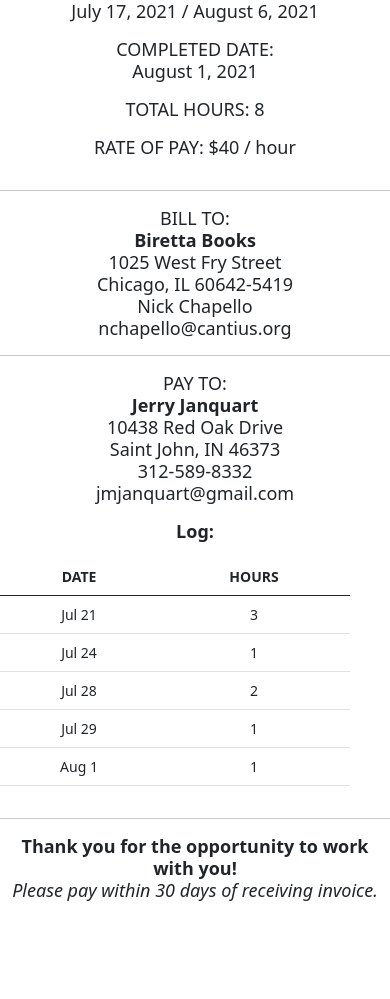
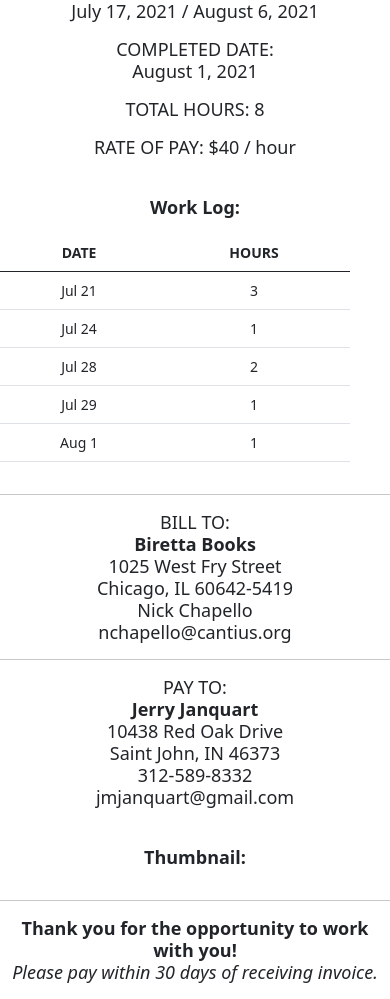
Before and after one commit to githubbjar/myFreelance, a PHP site: page / in a window 390 px wide. Shown: the part 540-1539 px from the top of the page. Before the commit the page ends 1441 px from the top, so only its background shows below. Run offline with PHP 8.4, Linux system fonts and the light colour scheme; some libraries are stand-ins or nearby versions.

Commit message:
move work log, add thumbnails div

```diff
--- a/index.php
+++ b/index.php
@@ -169,7 +169,11 @@
         <p id="total_hours"></p>
         <p id="rate_of_pay"></p>
     </div>
-    <div class='col-sm-4'>
+    <div class='col-sm-2'>
+        <p><br /><strong>Work Log:</strong></p>
+        <div id="hours_table"></div>
+    </div>
+    <div class='col-sm-2'>
         <hr /><p>BILL TO: <br />
         <p id="employer"></p>
         <p id="employer_address1"></p>
@@ -184,8 +188,8 @@
         jmjanquart@gmail.com </p>
     </div>
     <div class='col-sm-2'>
-        <p><strong>Log:</strong></p>
-        <div id="hours_table"></div>
+        <p><br /><strong>Thumbnail:</strong></p>
+        <div id="thumbnail"></div>
     </div>
 </div>
  <div class='row'>
```
Also changed, not shown: thumbnails/2708.png (added).
